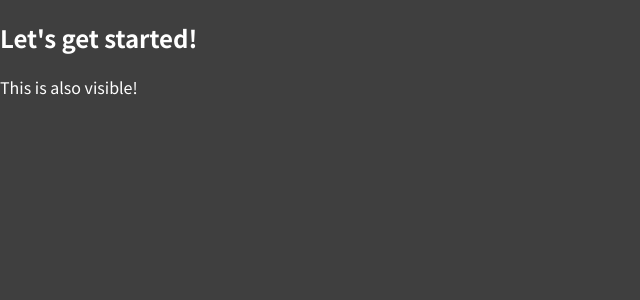
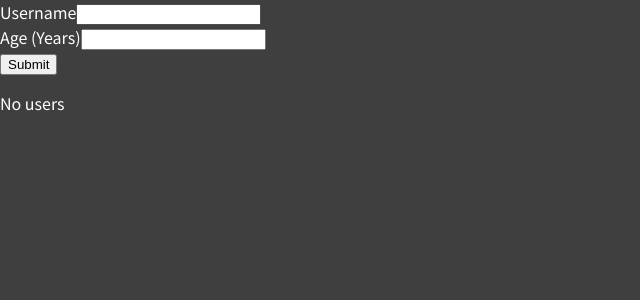
Before and after one commit to Trouble-Andrew/react-projects, a React (Create React App) app: page / in a window 1280 px wide. Shown: the top 300 px of the page, without its empty margins (0-640 px from the left). Built offline with nearby package versions, Linux system fonts and the light colour scheme.

Commit message:
feat: add my own user-list components

```diff
--- a/src/App.tsx
+++ b/src/App.tsx
@@ -1,11 +1,21 @@
+import Form from 'components/Form/Form';
+import UserList from 'components/UserList/UserList';
+import { User } from 'interfaces';
 import React from 'react';
 
 function App() {
+  const [users, setUsers] = React.useState<User[]>([]);
+
+  function submitFormHandler(userData: User) {
+    console.log(userData);
+    setUsers([...users, userData]);
+  }
+
   return (
-    <div>
-      <h2>Let's get started!</h2>
-      <p>This is also visible!</p>
-    </div>
+    <>
+      <Form onSubmitForm={submitFormHandler} />
+      <UserList users={users} />
+    </>
   );
 }
 
--- /dev/null
+++ b/src/components/Form/Form.tsx
@@ -0,0 +1,56 @@
+import React, { useState } from 'react';
+import { nanoid } from 'nanoid';
+import { FormProps } from './FormProps';
+
+function Form({ onSubmitForm }: FormProps) {
+  const [userName, setUserName] = useState('');
+  const [age, setAge] = useState('');
+
+  function submitHandler(e: React.FormEvent<HTMLFormElement>) {
+    e.preventDefault();
+
+    if (!!userName && Number(age) > 0) {
+      onSubmitForm({ username: userName, age: Number(age), id: nanoid() });
+    } else if (userName === '' || age === '') {
+      console.log('must be non empty');
+    } else if ( Number(age) <= 0 ) {
+      console.log('must be > 0');
+    }
+  }
+
+  function nameChangeHandler(e: React.FormEvent<HTMLInputElement>) {
+    setUserName(e.currentTarget.value);
+  }
+
+  function ageChangeHandler(e: React.FormEvent<HTMLInputElement>) {
+    setAge(e.currentTarget.value);
+  }
+
+  return (
+    <form action="#" onSubmit={submitHandler}>
+      <div>
+        <label htmlFor="username">Username</label>
+        <input
+          type="text"
+          id="username"
+          name="username"
+          value={userName}
+          onChange={nameChangeHandler}
+        />
+      </div>
+      <div>
+        <label htmlFor="years">Age (Years)</label>
+        <input
+          type="number"
+          id="years"
+          name="years"
+          value={age}
+          onChange={ageChangeHandler}
+        />
+      </div>
+      <button type="submit">Submit</button>
+    </form>
+  );
+}
+
+export default Form;
--- /dev/null
+++ b/src/components/Form/FormProps.ts
@@ -0,0 +1,5 @@
+import { User } from "interfaces";
+
+export interface FormProps {
+  onSubmitForm: (arg: User) => void;
+}
--- /dev/null
+++ b/src/components/UserItem/UserItem.tsx
@@ -0,0 +1,12 @@
+import React from 'react';
+import { UserItemProps } from './UserItemProps';
+
+function UserItem({ user }: UserItemProps) {
+  return (
+    <div>
+      <p> {`${user.username} (${user.age} years old)`}</p>
+    </div>
+  );
+}
+
+export default UserItem;
--- /dev/null
+++ b/src/components/UserItem/UserItemProps.ts
@@ -0,0 +1,5 @@
+import { User } from "interfaces";
+
+export interface UserItemProps {
+  user: User;
+}
--- /dev/null
+++ b/src/components/UserList/UserList.tsx
@@ -0,0 +1,23 @@
+import UserItem from 'components/UserItem/UserItem';
+import React from 'react';
+import { UserListProps } from './UserListProps';
+
+function UserList({ users }: UserListProps) {
+  return (
+    <div className="users">
+      {users.length === 0 && <p>No users</p>}
+
+      {users.length > 0 && (
+        <ul>
+          {users.map((user) => (
+            <li key={user.id}>
+              <UserItem user={user} />
+            </li>
+          ))}
+        </ul>
+      )}
+    </div>
+  );
+}
+
+export default UserList;
--- /dev/null
+++ b/src/components/UserList/UserListProps.ts
@@ -0,0 +1,5 @@
+import { User } from "interfaces";
+
+export interface UserListProps {
+  users: User[];
+}
--- /dev/null
+++ b/src/interfaces.ts
@@ -0,0 +1,5 @@
+export interface User{
+  username: string;
+  age: number;
+  id: string;
+}
```
Also changed, not shown: src/components/Form/Form.module.scss (added), src/components/UserItem/UserItem.module.scss (added), src/components/UserList/UserList.module.scss (added).
